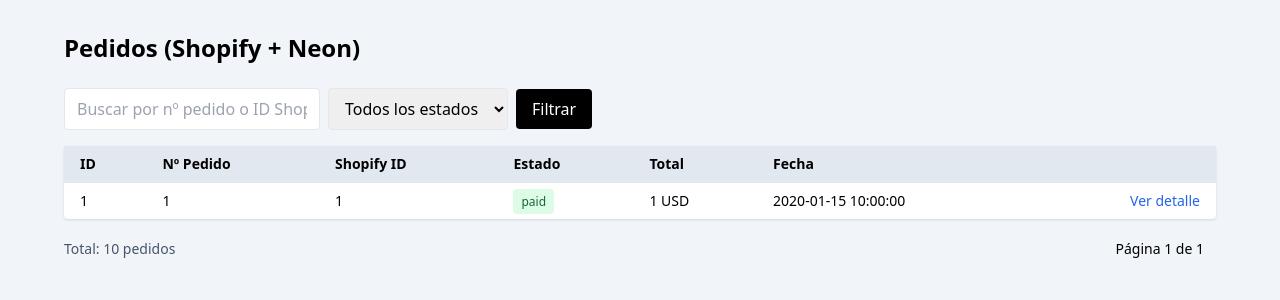
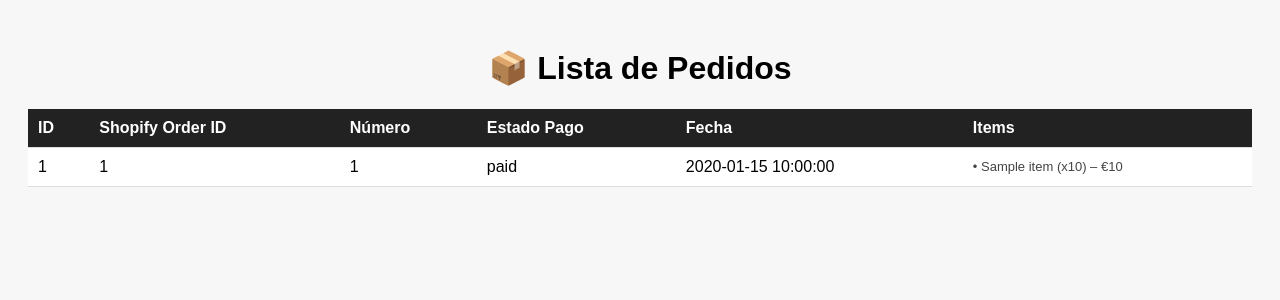
Before and after one commit to Fer333444/Fer333444-autocommerce-ai, a FastAPI app: template app/templates/admin_orders.html in a window 1280 px wide. Shown: the top 300 px of the page. Run offline with FastAPI, Linux system fonts and the light colour scheme; the template is opened without the code that fills it: most values are stand-ins (such as "Sample title", 1, 10 or a date in 2020); parts of the project's set-up code (start-up, migrations or seed data) failed here and were passed over; some libraries are stand-ins or nearby versions.

Commit message:
Final working main.py with admin panel

```diff
--- a/app/main.py
+++ b/app/main.py
@@ -1,36 +1,146 @@
-from fastapi import FastAPI, Request
-from fastapi.responses import HTMLResponse
+from fastapi import FastAPI, Request, Depends, HTTPException
 from fastapi.templating import Jinja2Templates
+from fastapi.responses import JSONResponse
+from sqlalchemy.orm import Session
 
-# IMPORTS CORREGIDOS
-from app.database import engine, SessionLocal
-from app.models import Base
-from app.routers import shopify_webhooks
+from app.database import get_db, Base, engine
+from app.models import Order, OrderItem
 
-import logging
+import uvicorn
 
-# Logs
-logging.basicConfig(level=logging.INFO)
-logger = logging.getLogger(__name__)
-
-# Crear tablas en Neon automáticamente
+# Crear tablas si no existen
 Base.metadata.create_all(bind=engine)
 
-# Inicializar FastAPI
+# App
 app = FastAPI()
 
-# Templates (si usas vistas)
+# Templates (para /admin/orders)
 templates = Jinja2Templates(directory="app/templates")
 
 
-@app.get("/", response_class=HTMLResponse)
-def home(request: Request):
-    return "<h1>🚀 AutoCommerce-AI funcionando correctamente</h1>"
+# -------------------------------------------------------------
+# HEALTH CHECK
+# -------------------------------------------------------------
+@app.get("/")
+def health():
+    return {"status": "OK", "message": "Server running"}
 
 
-# Registrar el router de Shopify
-app.include_router(
-    shopify_webhooks.router,
-    prefix="/api/shopify",
-    tags=["Shopify Webhooks"]
-)
+# -------------------------------------------------------------
+# WEBHOOK SHOPIFY - ORDER CREATE
+# -------------------------------------------------------------
+@app.post("/api/shopify/webhooks/orders/create")
+async def shopify_order_create(request: Request, db: Session = Depends(get_db)):
+    try:
+        data = await request.json()
+
+        shopify_order_id = data.get("id")
+        order_number = data.get("order_number")
+        financial_status = data.get("financial_status", "unknown")
+        total_price = data.get("total_price", "0.00")
+
+        # Guardar el pedido principal
+        order = Order(
+            shopify_order_id=shopify_order_id,
+            order_number=str(order_number),
+            financial_status=financial_status,
+            total_price=total_price
+        )
+        db.add(order)
+        db.commit()
+        db.refresh(order)
+
+        # Guardar items
+        for item in data.get("line_items", []):
+            order_item = OrderItem(
+                order_id=order.id,
+                product_id=item.get("product_id"),
+                variant_id=item.get("variant_id"),
+                title=item.get("title"),
+                quantity=item.get("quantity"),
+                price=item.get("price")
+            )
+            db.add(order_item)
+
+        db.commit()
+
+        return JSONResponse({"success": True})
+
+    except Exception as e:
+        return JSONResponse({"success": False, "error": str(e)}, status_code=400)
+
+
+# -------------------------------------------------------------
+# WEBHOOK SHOPIFY - ORDER UPDATE
+# -------------------------------------------------------------
+@app.post("/api/shopify/webhooks/orders/updated")
+async def shopify_order_updated(request: Request, db: Session = Depends(get_db)):
+    data = await request.json()
+    shopify_order_id = data.get("id")
+
+    order = db.query(Order).filter(Order.shopify_order_id == shopify_order_id).first()
+    if not order:
+        return {"status": "ignored", "message": "Order not found"}
+
+    order.financial_status = data.get("financial_status", order.financial_status)
+    order.total_price = data.get("total_price", order.total_price)
+
+    db.commit()
+
+    return {"success": True}
+
+
+# -------------------------------------------------------------
+# WEBHOOK SHOPIFY - ORDER DELETE
+# -------------------------------------------------------------
+@app.post("/api/shopify/webhooks/orders/delete")
+async def shopify_order_delete(request: Request, db: Session = Depends(get_db)):
+    data = await request.json()
+    shopify_order_id = data.get("id")
+
+    order = db.query(Order).filter(Order.shopify_order_id == shopify_order_id).first()
+    if not order:
+        return {"ignored": True}
+
+    db.delete(order)
+    db.commit()
+
+    return {"success": True}
+
+
+# -------------------------------------------------------------
+# PÁGINA ADMIN - LISTA DE PEDIDOS
+# -------------------------------------------------------------
+@app.get("/admin/orders")
+def admin_orders(request: Request, db: Session = Depends(get_db)):
+    orders = db.query(Order).all()
+
+    enriched_orders = []
+    for order in orders:
+        items = (
+            db.query(OrderItem)
+            .filter(OrderItem.order_id == order.id)
+            .all()
+        )
+
+        enriched_orders.append({
+            "id": order.id,
+            "shopify_order_id": order.shopify_order_id,
+            "order_number": order.order_number,
+            "financial_status": order.financial_status,
+            "created_at": order.created_at,
+            "total_price": order.total_price,
+            "items": items
+        })
+
+    return templates.TemplateResponse(
+        "admin_orders.html",
+        {"request": request, "orders": enriched_orders}
+    )
+
+
+# -------------------------------------------------------------
+# EJECUCIÓN LOCAL
+# -------------------------------------------------------------
+if __name__ == "__main__":
+    uvicorn.run("app.main:app", host="0.0.0.0", port=8000, reload=True)
--- a/app/templates/admin_orders.html
+++ b/app/templates/admin_orders.html
@@ -2,117 +2,72 @@
 <html lang="es">
 <head>
     <meta charset="UTF-8">
-    <title>Panel Admin - Pedidos</title>
-    <script src="https://cdn.tailwindcss.com"></script>
+    <title>Pedidos - Panel Admin</title>
+    <style>
+        body {
+            font-family: Arial, sans-serif;
+            background: #f7f7f7;
+            padding: 20px;
+        }
+        h1 {
+            text-align: center;
+        }
+        table {
+            width: 100%;
+            border-collapse: collapse;
+            background: white;
+            margin-top: 20px;
+        }
+        th, td {
+            padding: 10px;
+            border-bottom: 1px solid #ddd;
+            text-align: left;
+        }
+        th {
+            background: #222;
+            color: white;
+        }
+        tr:hover {
+            background: #f1f1f1;
+        }
+        .items {
+            font-size: 13px;
+            color: #444;
+        }
+    </style>
 </head>
-<body class="bg-slate-100">
-<div class="max-w-6xl mx-auto py-8">
-    <h1 class="text-2xl font-bold mb-6">Pedidos (Shopify + Neon)</h1>
+<body>
 
-    <!-- Filtros -->
-    <form method="get" class="mb-4 flex flex-wrap gap-2 items-center">
-        <input
-            type="text"
-            name="search"
-            value="{{ search or '' }}"
-            placeholder="Buscar por nº pedido o ID Shopify"
-            class="border rounded px-3 py-2 w-64"
-        />
-        <select name="status" class="border rounded px-3 py-2">
-            <option value="">Todos los estados</option>
-            {% for st in ["paid", "pending", "refunded", "voided", "canceled"] %}
-                <option value="{{ st }}" {% if status == st %}selected{% endif %}>{{ st }}</option>
-            {% endfor %}
-        </select>
-        <button class="bg-black text-white px-4 py-2 rounded">Filtrar</button>
-    </form>
+<h1>📦 Lista de Pedidos</h1>
 
-    <!-- Tabla -->
-    <div class="bg-white rounded shadow">
-        <table class="min-w-full text-sm">
-            <thead class="bg-slate-200">
+<table>
+    <thead>
         <tr>
-                <th class="px-4 py-2 text-left">ID</th>
-                <th class="px-4 py-2 text-left">Nº Pedido</th>
-                <th class="px-4 py-2 text-left">Shopify ID</th>
-                <th class="px-4 py-2 text-left">Estado</th>
-                <th class="px-4 py-2 text-left">Total</th>
-                <th class="px-4 py-2 text-left">Fecha</th>
-                <th class="px-4 py-2"></th>
+            <th>ID</th>
+            <th>Shopify Order ID</th>
+            <th>Número</th>
+            <th>Estado Pago</th>
+            <th>Fecha</th>
+            <th>Items</th>
         </tr>
     </thead>
     <tbody>
-            {% if orders %}
-                {% for o in orders %}
-                    <tr class="border-t hover:bg-slate-50">
-                        <td class="px-4 py-2">{{ o.id }}</td>
-                        <td class="px-4 py-2">{{ o.order_number or "-" }}</td>
-                        <td class="px-4 py-2">{{ o.shopify_order_id }}</td>
-                        <td class="px-4 py-2">
-                            <span class="px-2 py-1 rounded text-xs
-                                {% if o.financial_status == 'paid' %} bg-green-100 text-green-800
-                                {% elif o.financial_status == 'pending' %} bg-yellow-100 text-yellow-800
-                                {% elif o.financial_status in ['voided', 'canceled'] %} bg-red-100 text-red-800
-                                {% else %} bg-slate-100 text-slate-800 {% endif %}
-                            ">
-                                {{ o.financial_status or '-' }}
-                            </span>
-                        </td>
-                        <td class="px-4 py-2">
-                            {% if o.total_price %}
-                                {{ o.total_price }} {{ o.currency or '' }}
-                            {% else %}
-                                -
-                            {% endif %}
-                        </td>
-                        <td class="px-4 py-2">
-                            {% if o.created_at %}
-                                {{ o.created_at }}
-                            {% else %}
-                                -
-                            {% endif %}
-                        </td>
-                        <td class="px-4 py-2 text-right">
-                            <a href="/admin/orders/{{ o.id }}" class="text-blue-600 hover:underline">
-                                Ver detalle
-                            </a>
+        {% for order in orders %}
+        <tr>
+            <td>{{ order.id }}</td>
+            <td>{{ order.shopify_order_id }}</td>
+            <td>{{ order.order_number }}</td>
+            <td>{{ order.financial_status }}</td>
+            <td>{{ order.created_at }}</td>
+            <td class="items">
+                {% for item in order.items %}
+                    • {{ item.product_title }} (x{{ item.quantity }}) – €{{ item.price }} <br>
+                {% endfor %}
             </td>
         </tr>
         {% endfor %}
-            {% else %}
-                <tr>
-                    <td class="px-4 py-4 text-center text-slate-500" colspan="7">
-                        No hay pedidos aún.
-                    </td>
-                </tr>
-            {% endif %}
     </tbody>
 </table>
-    </div>
 
-    <!-- Paginación -->
-    <div class="flex justify-between items-center mt-4">
-        <div class="text-sm text-slate-600">
-            Total: {{ total }} pedidos
-        </div>
-        <div class="flex gap-2">
-            {% if page > 1 %}
-                <a href="?page={{ page - 1 }}&page_size={{ page_size }}{% if status %}&status={{ status }}{% endif %}{% if search %}&search={{ search }}{% endif %}"
-                   class="px-3 py-1 border rounded bg-white hover:bg-slate-50">
-                    « Anterior
-                </a>
-            {% endif %}
-            <span class="px-3 py-1 text-sm">
-                Página {{ page }} de {{ total_pages }}
-            </span>
-            {% if page < total_pages %}
-                <a href="?page={{ page + 1 }}&page_size={{ page_size }}{% if status %}&status={{ status }}{% endif %}{% if search %}&search={{ search }}{% endif %}"
-                   class="px-3 py-1 border rounded bg-white hover:bg-slate-50">
-                    Siguiente »
-                </a>
-            {% endif %}
-        </div>
-    </div>
-</div>
 </body>
 </html>
```
Lines whose indentation alone changed are shown as unchanged.
